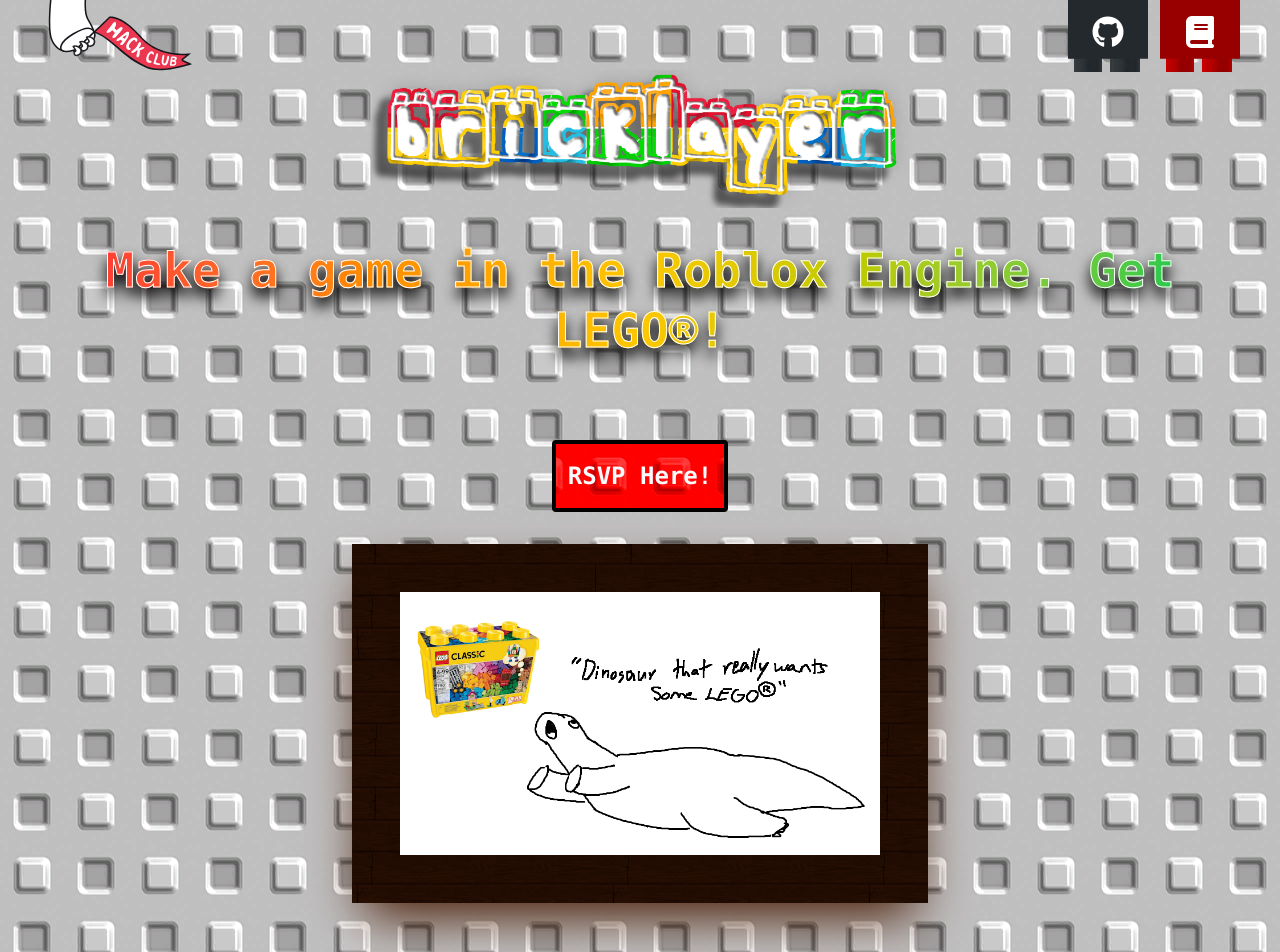
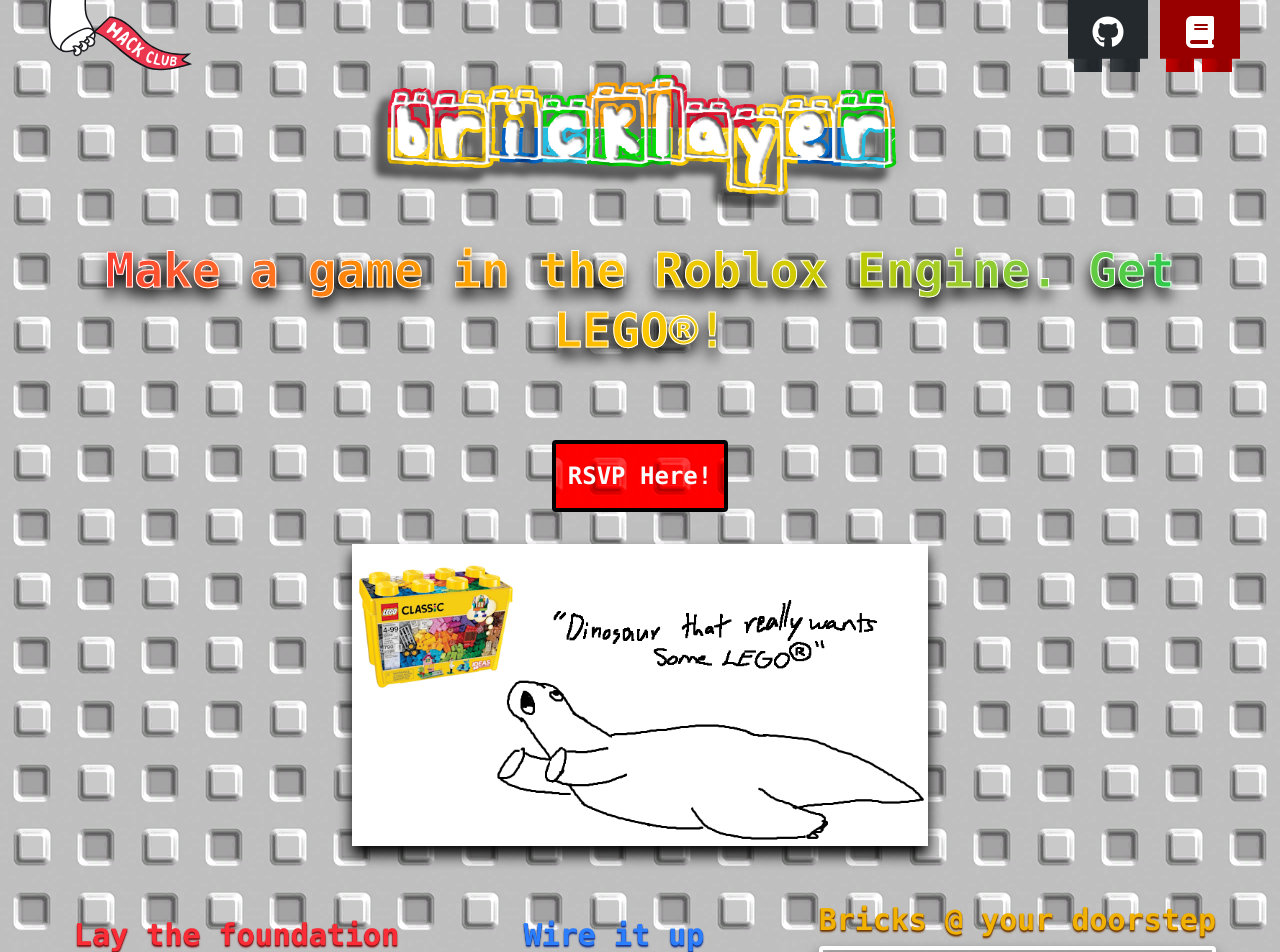
Before and after one commit to junyali/bricklayer-ysws, a React (Vite) app: page / in a window 1280 px wide. Shown: the top 952 px of the page. Built offline with nearby package versions, Linux system fonts and the light colour scheme.

Commit message:
Revert prev commit (it's soooo bad :sob:)

```diff
--- a/src/App.tsx
+++ b/src/App.tsx
@@ -37,18 +37,11 @@ export function App() {
 						href="https://forms.fillout.com/t/hZeXivyrgrus"
 						text="RSVP Here!"
 					/>
-					<div className="relative w-full max-w-xl mb-8 mx-auto">
-						<div className="p-12 bg-[url(/wood_planks_dark_brown.png)] bg-[length:256px_256px] bg-repeat bg-center shadow-2xl shadow-amber-950">
-							<div className="relative bg-white p-3">
-								<div className="relative inset-shadow-xl inset-shadow-black">
-									<img
-										src="/orpheus_lego.png"
-										alt="Dinosaur that really wants some LEGO"
-									/>
-									<div className="absolute inset-0 inset-shadow-xl pointer-events-none"></div>
-								</div>
-							</div>
-						</div>
+					<div className="relative w-full max-w-xl mb-8 mx-auto drop-shadow-xl drop-shadow-black">
+						<img
+							src="/orpheus_lego.png"
+							alt=""
+						></img>
 					</div>
 					<div>
 						<div className="flex flex-col lg:flex-row items-center text-center justify-center space-y-8 lg:space-y-0 lg:space-x-4 xl:space-x-8 py-6 text-lg sm:text-3xl font-bold whitespace-nowrap">
```
Also changed, not shown: public/wood_planks_dark_brown.png (deleted).
